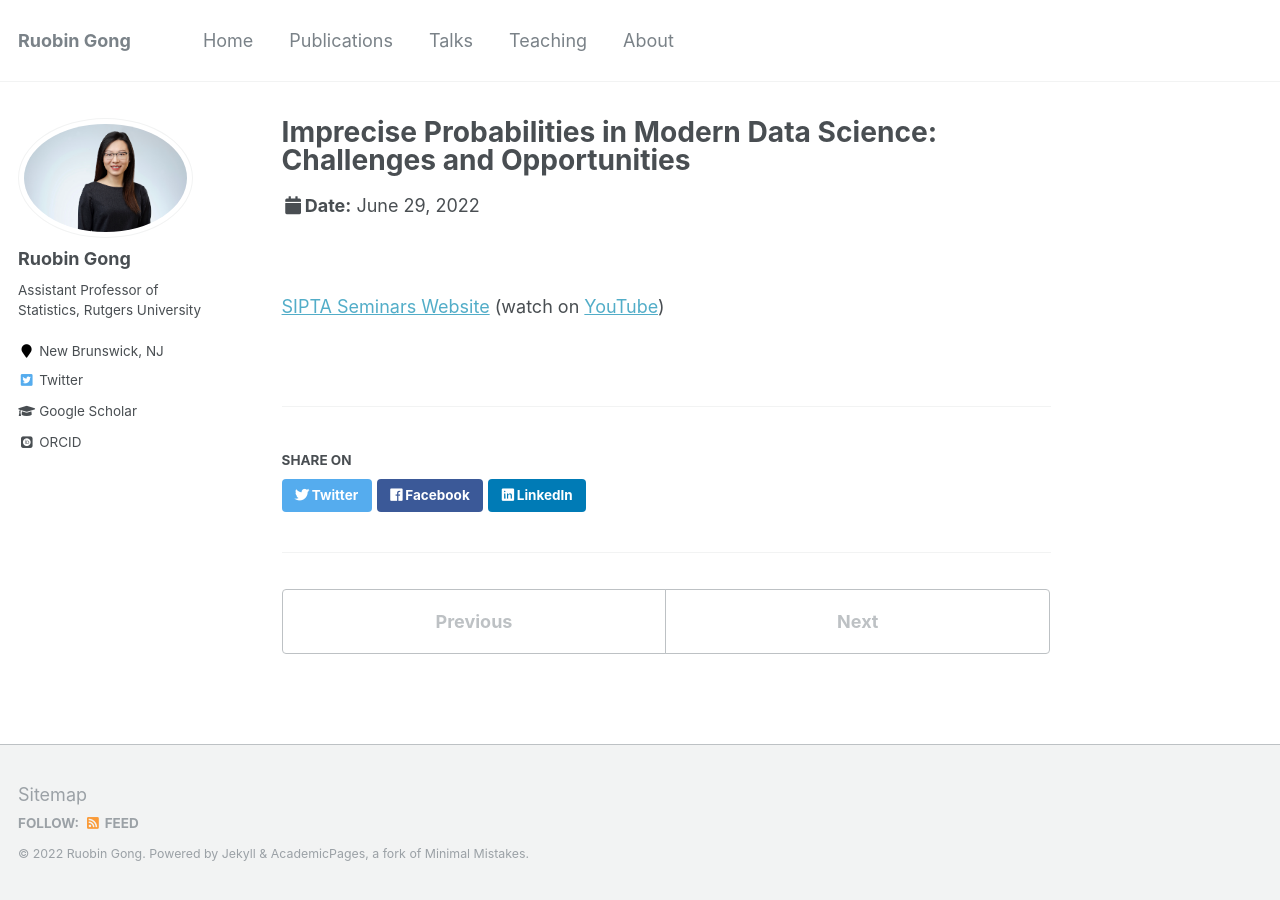
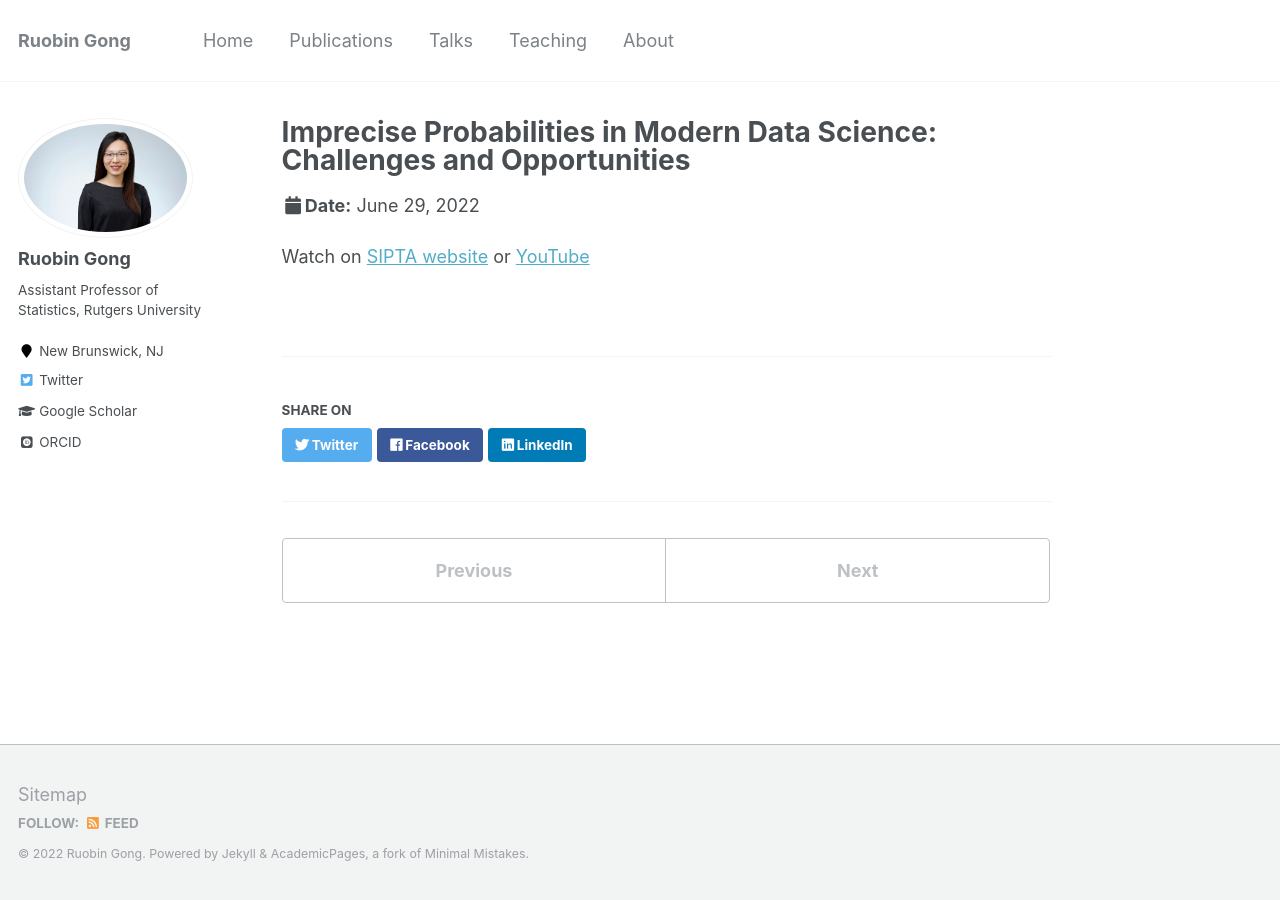
Before and after one commit to RuobinGong/RuobinGong.github.io, a Jekyll site: the page built from _talks/2022-06-29-SIPTA.md, in a window 1280 px wide. Built offline with Jekyll 4.4.1, drawn with Linux system fonts in a browser that asks for light colours; some web fonts are replaced.

Commit message:
Update 2022-06-29-SIPTA.md

```diff
--- a/_talks/2022-06-29-SIPTA.md
+++ b/_talks/2022-06-29-SIPTA.md
@@ -10,6 +10,4 @@ location: "virtual series"
 ---
 
 
-<br>
-
-[SIPTA Seminars Website](https://sipta.org/events/sipta-seminars/) (watch on [YouTube](https://youtu.be/rNVWyG-0XgA))
+Watch on [SIPTA website](https://sipta.org/events/sipta-seminars/) or [YouTube](https://youtu.be/rNVWyG-0XgA)
```
